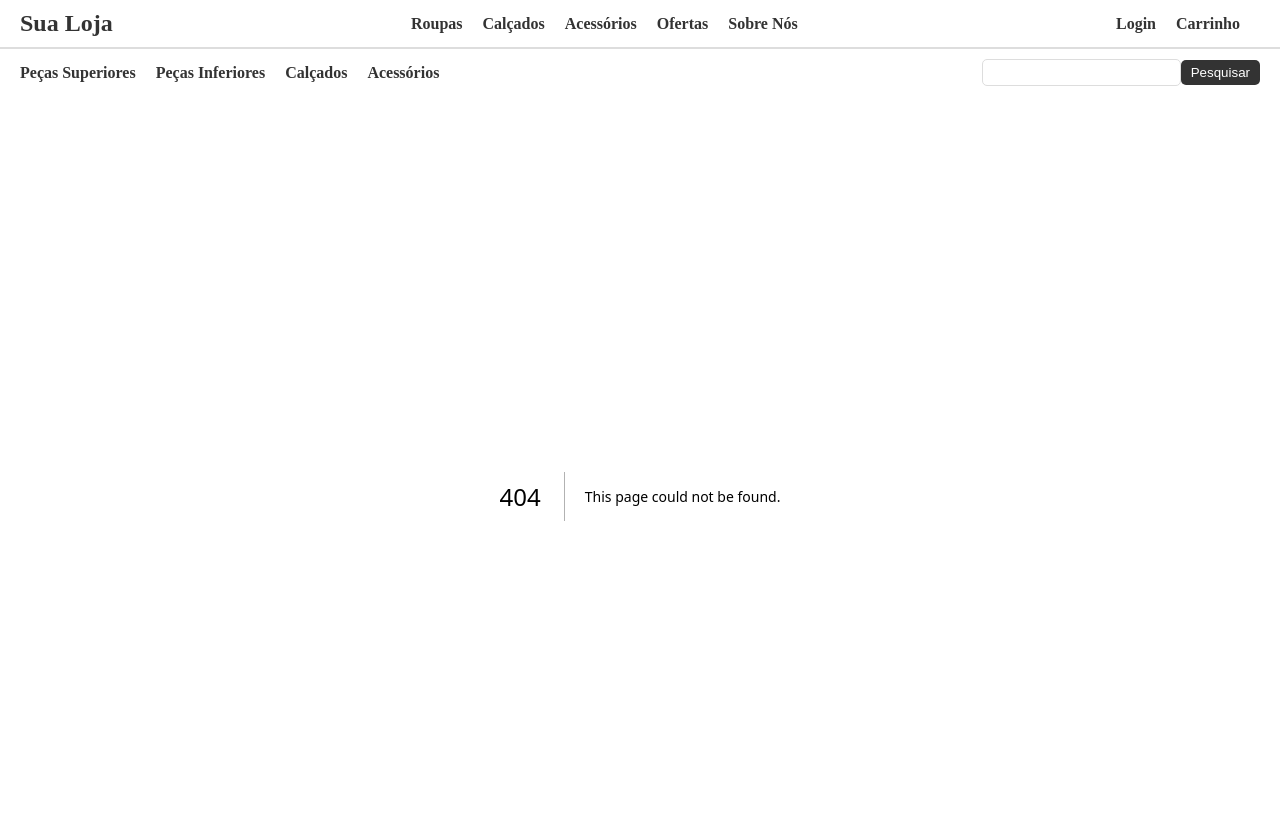
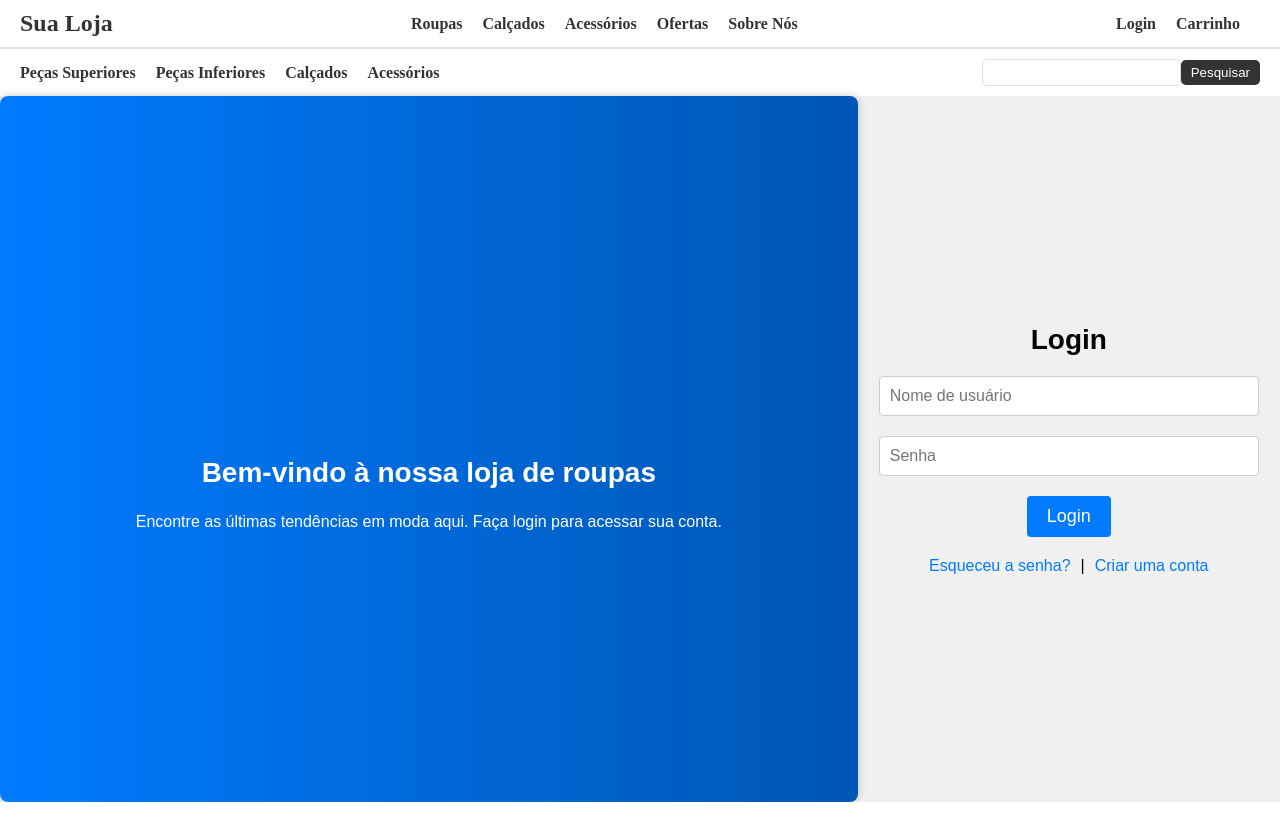
Before and after one commit to gabrielestefono/nickstore, a Next.js app: page /login in a window 1280 px wide. Before the commit this address had no page. Shown: the top 840 px of the page. After the commit the page ends 802 px from the top, so only its background shows below. Built offline with nearby package versions, Linux system fonts and the light colour scheme.

Commit message:
Atualizando o que fiz, não lembro (fiz ontem)

```diff
--- a/components/layout/Header.jsx
+++ b/components/layout/Header.jsx
@@ -4,7 +4,7 @@ export default function Header(){
     return (
         <div className={styles.header}>
             <div>
-                <a href="#">Sua Loja</a>
+                <a href="/">Sua Loja</a>
                 <ul>
                     <li><a href="">Roupas</a></li>
                     <li><a href="">Calçados</a></li>
@@ -14,7 +14,7 @@ export default function Header(){
                 </ul>
                 <div>
                     <ul>
-                        <li><a href="">Login</a></li>
+                        <li><a href="/login">Login</a></li>
                         <li><a href="">Carrinho</a></li>
                     </ul>
                 </div>
--- /dev/null
+++ b/components/login/Left.jsx
@@ -0,0 +1,14 @@
+import styles from './Left.module.scss'
+
+export default function LeftLogin(){
+    return (
+        <>
+            <div className={styles.container}>
+                <div>
+                    <h1>Bem-vindo à nossa loja de roupas</h1>
+                    <p>Encontre as últimas tendências em moda aqui. Faça login para acessar sua conta.</p>
+                </div>
+            </div>
+        </>
+    )
+}
--- /dev/null
+++ b/components/login/Left.module.scss
@@ -0,0 +1,32 @@
+.container{
+    display: flex;
+    background-color: #fff;
+    border-radius: 8px;
+    box-shadow: 0 0 10px rgba(0, 0, 0, 0.2);
+    overflow: hidden;
+    width: 100vw;
+    height: calc(100vh - 5.875rem);
+
+    > div{
+        display: flex;
+        flex-direction: column;
+        justify-content: center;
+        text-align: center;
+        background: linear-gradient(to right, #007bff, #0056b3);
+        color: #fff;
+        padding: 40px;
+        height: 100vh;
+        width: 100vw;
+
+        > h1{
+            font-size: 28px;
+            margin-bottom: 20px;
+        }
+
+        > p{
+            font-size: 16px;
+            line-height: 1.6;
+            color: #ffffff;
+        }
+    }
+}
--- /dev/null
+++ b/components/login/Right.jsx
@@ -0,0 +1,19 @@
+import styles from './Right.module.scss';
+
+export default function RightLogin(){
+    return (
+        <div className={styles.right}>
+            <h1>Login</h1>
+            <form>
+                <input type="text" placeholder="Nome de usuário"/>
+                <input type="password" placeholder="Senha"/>
+                <button>Login</button>
+            </form>
+            <div>
+                <a href="#">Esqueceu a senha?</a>
+                <span>|</span>
+                <a href="#">Criar uma conta</a>
+            </div>
+        </div>
+    )
+}
--- /dev/null
+++ b/components/login/Right.module.scss
@@ -0,0 +1,68 @@
+.right{
+    min-width: 33vw;
+
+    > h1{
+        text-align: center;
+        font-size: 28px;
+        margin-bottom: 20px;
+    }
+    > form{
+        text-align: center;
+
+        > input:first-child{
+            width: 90%;
+            padding: 10px;
+            margin-bottom: 20px;
+            border: 1px solid #ccc;
+            border-radius: 4px;
+            font-size: 16px;
+        }
+
+        > input:last-of-type{
+            width: 90%;
+            padding: 10px;
+            margin-bottom: 20px;
+            border: 1px solid #ccc;
+            border-radius: 4px;
+            font-size: 16px;
+        }
+
+        > button{
+            background-color: #007bff;
+            color: #fff;
+            border: none;
+            border-radius: 4px;
+            padding: 10px 20px;
+            font-size: 18px;
+            cursor: pointer;
+
+            &:hover{
+                background-color: #0056b3;
+            }
+        }
+    }
+    > div{
+        margin-top: 20px;
+        text-align: center;
+
+        > a:first-child{
+            color: #007bff;
+            text-decoration: none;
+            margin: 0 10px;
+
+            &:hover{
+                text-decoration: underline;
+            }
+        }
+
+        > a:last-of-type{
+            color: #007bff;
+            text-decoration: none;
+            margin: 0 10px;
+
+            &:hover{
+                text-decoration: underline;
+            }
+        }
+    }
+}
--- /dev/null
+++ b/pages/login.jsx
@@ -0,0 +1,12 @@
+import LeftLogin from "@/components/login/Left";
+import RightLogin from "@/components/login/Right";
+import styles from '@/styles/Login.module.scss';
+
+export default function Login(){
+    return (
+        <div className={styles.login}>
+            <LeftLogin/>
+            <RightLogin/>
+        </div>
+    )
+}
--- /dev/null
+++ b/styles/Login.module.scss
@@ -0,0 +1,9 @@
+.login{
+    font-family: Arial, Helvetica, sans-serif;
+    margin: 0;
+    padding: 0;
+    display: flex;
+    justify-content: center;
+    align-items: center;
+    background-color: #f0f0f0;
+}
--- a/styles/globals.scss
+++ b/styles/globals.scss
@@ -3,3 +3,8 @@
     margin: 0;
     padding: 0;
 }
+
+body{
+    max-width: 100vw;
+    overflow-x: hidden;
+}
```
